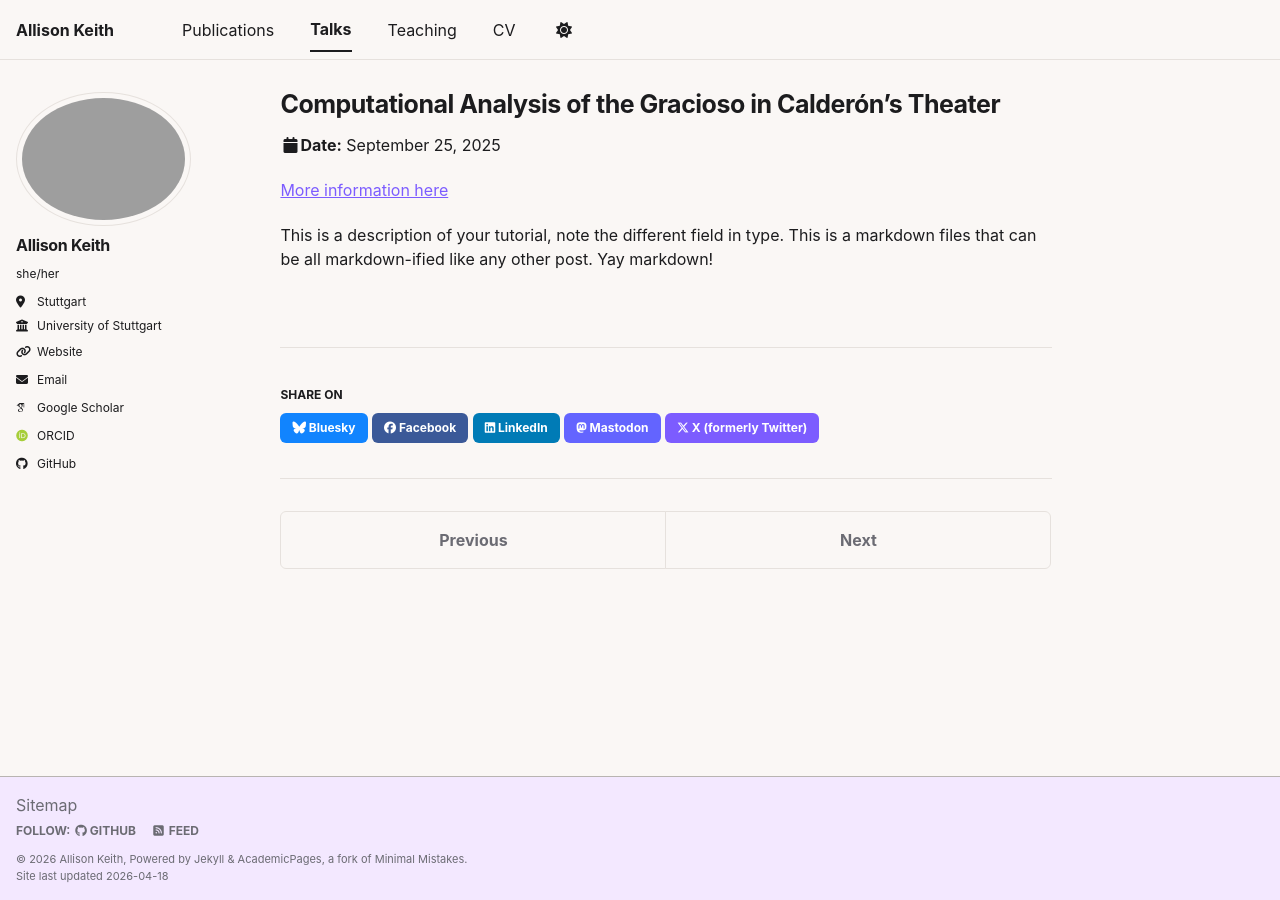
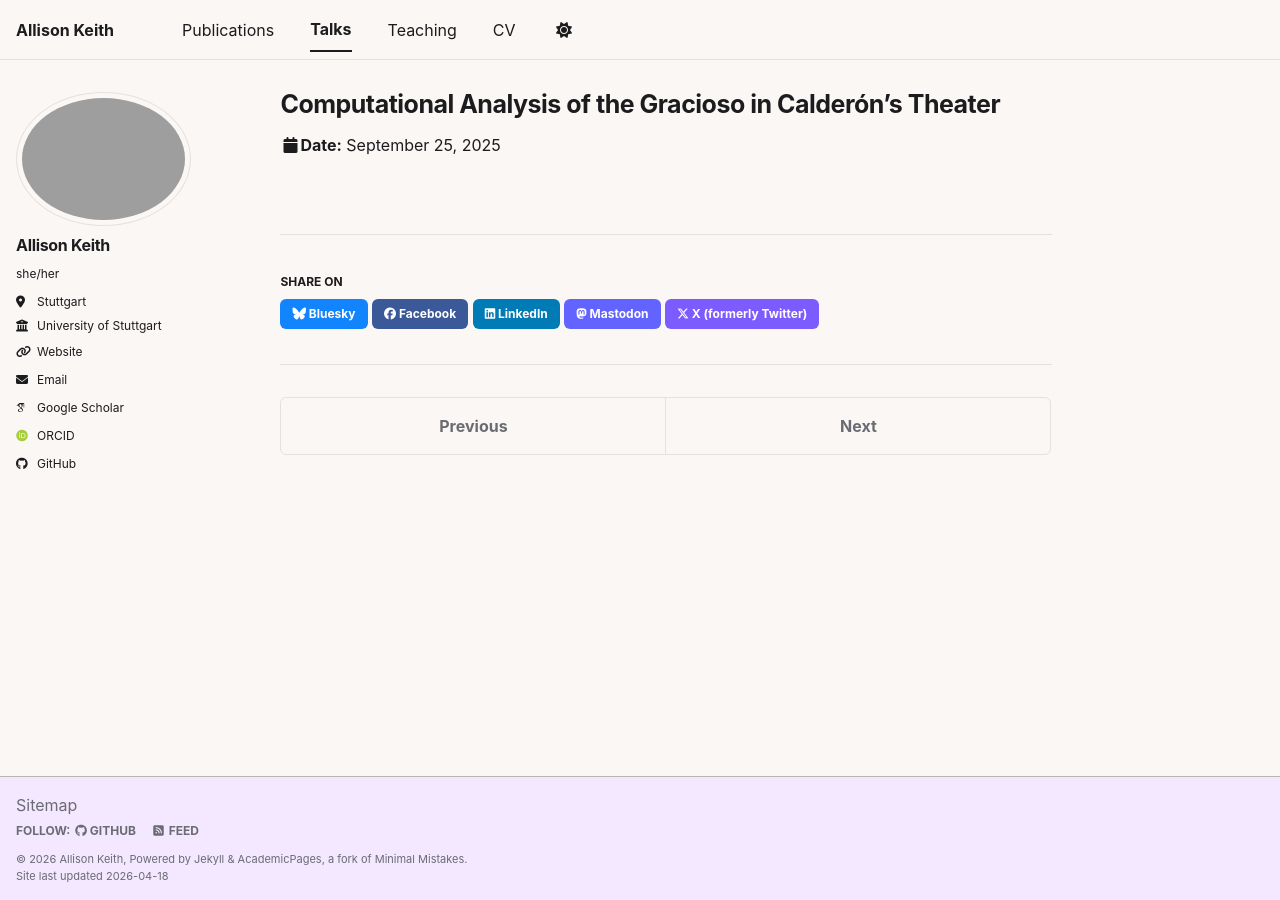
Before and after one commit to allisonakeith/allisonakeith.github.io, a Jekyll site: the page built from _talks/2013-03-01-tutorial-1.md, in a window 1280 px wide. Built offline with Jekyll 4.4.1, drawn with Linux system fonts in a browser that asks for light colours; some web fonts are replaced; a script bundle is joined from its source files by our own code; library files that are not in the unit come from our copies.

Commit message:
deleted template text

```diff
--- a/_talks/2013-03-01-tutorial-1.md
+++ b/_talks/2013-03-01-tutorial-1.md
@@ -7,7 +7,3 @@ venue: "Romanistiktag-Section 10, University of Konstanz"
 date: 2025-09-25
 location: "Konstanz, Germany"
 ---
-
-[More information here](http://exampleurl.com)
-
-This is a description of your tutorial, note the different field in type. This is a markdown files that can be all markdown-ified like any other post. Yay markdown!
```
